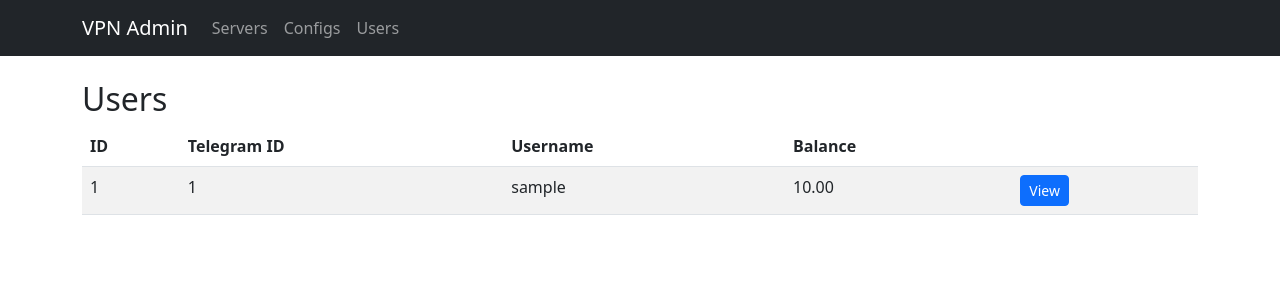
After one commit to Andriyshkoy/VPN, a Flask app: template admin/templates/users.html in a window 1280 px wide. The commit adds this page. Shown: the top 300 px of the page. Run offline with Flask 3, Linux system fonts and the light colour scheme; the template is opened without the code that fills it: most values are stand-ins (such as "Sample title", 1, 10 or a date in 2020); parts of the project's set-up code (start-up, migrations or seed data) failed here and were passed over.

Commit message:
Add user management pages and improve admin UI

```diff
--- a/admin/app.py
+++ b/admin/app.py
@@ -6,8 +6,14 @@ from flask import (Flask, abort, jsonify, redirect, render_template, request,
 
 from core.config import settings
 from core.db.unit_of_work import uow
-from core.services import (BillingService, ConfigService, ServerService,
-                           UserService)
+from core.services import (
+    BillingService,
+    ConfigService,
+    ServerService,
+    UserService,
+    User,
+    Config,
+)
 
 app = Flask(__name__, template_folder="templates")
 
@@ -142,6 +148,37 @@ def delete_config_form(config_id: int):
     return redirect(url_for("list_configs"))
 
 
+@app.route("/users", methods=["GET"])
+def list_users():
+    require_auth()
+    users = asyncio.run(user_service.list())
+    if request.accept_mimetypes.accept_json and not request.accept_mimetypes.accept_html:
+        return jsonify([asdict(u) for u in users])
+    return render_template("users.html", users=users)
+
+
+@app.route("/users/<int:user_id>", methods=["GET"])
+def view_user(user_id: int):
+    require_auth()
+
+    async def _get():
+        async with uow() as repos:
+            user = await repos["users"].get(id=user_id)
+            if not user:
+                return None, []
+            configs = await repos["configs"].list(owner_id=user_id)
+            return user, configs
+
+    user_obj, configs = asyncio.run(_get())
+    if not user_obj:
+        abort(404)
+    user = User.from_orm(user_obj)
+    cfgs = [Config.from_orm(c) for c in configs]
+    if request.accept_mimetypes.accept_json and not request.accept_mimetypes.accept_html:
+        return jsonify({"user": asdict(user), "configs": [asdict(c) for c in cfgs]})
+    return render_template("user_detail.html", user=user, configs=cfgs)
+
+
 @app.route("/users/<int:user_id>/topup", methods=["POST"])
 def top_up(user_id: int):
     require_auth()
--- a/admin/templates/base.html
+++ b/admin/templates/base.html
@@ -5,12 +5,21 @@
   <title>VPN Admin</title>
   <link href="https://cdn.jsdelivr.net/npm/bootstrap@5.3.0/dist/css/bootstrap.min.css" rel="stylesheet">
 </head>
-<body class="container mt-4">
-  <nav class="mb-3">
-    <a class="btn btn-secondary" href="{{ url_for('index') }}">Home</a>
-    <a class="btn btn-secondary" href="{{ url_for('list_servers') }}">Servers</a>
-    <a class="btn btn-secondary" href="{{ url_for('list_configs') }}">Configs</a>
+<body>
+  <nav class="navbar navbar-expand-lg navbar-dark bg-dark">
+    <div class="container">
+      <a class="navbar-brand" href="{{ url_for('index') }}">VPN Admin</a>
+      <div class="collapse navbar-collapse">
+        <ul class="navbar-nav me-auto mb-2 mb-lg-0">
+          <li class="nav-item"><a class="nav-link" href="{{ url_for('list_servers') }}">Servers</a></li>
+          <li class="nav-item"><a class="nav-link" href="{{ url_for('list_configs') }}">Configs</a></li>
+          <li class="nav-item"><a class="nav-link" href="{{ url_for('list_users') }}">Users</a></li>
+        </ul>
+      </div>
+    </div>
   </nav>
-  {% block body %}{% endblock %}
+  <div class="container mt-4">
+    {% block body %}{% endblock %}
+  </div>
 </body>
 </html>
--- a/admin/templates/index.html
+++ b/admin/templates/index.html
@@ -1,4 +1,4 @@
 {% extends 'base.html' %}
 {% block body %}
-<p>Use the navigation links above to manage servers and configs.</p>
+<p>Use the navigation links above to manage servers, configs and users.</p>
 {% endblock %}
--- /dev/null
+++ b/admin/templates/users.html
@@ -0,0 +1,26 @@
+{% extends 'base.html' %}
+{% block body %}
+<h2>Users</h2>
+<table class="table table-striped">
+  <thead>
+    <tr>
+      <th>ID</th>
+      <th>Telegram ID</th>
+      <th>Username</th>
+      <th>Balance</th>
+      <th></th>
+    </tr>
+  </thead>
+  <tbody>
+    {% for u in users %}
+    <tr>
+      <td>{{ u.id }}</td>
+      <td>{{ u.tg_id }}</td>
+      <td>{{ u.username or '' }}</td>
+      <td>{{ '%.2f'|format(u.balance) }}</td>
+      <td><a class="btn btn-sm btn-primary" href="{{ url_for('view_user', user_id=u.id) }}">View</a></td>
+    </tr>
+    {% endfor %}
+  </tbody>
+</table>
+{% endblock %}
--- a/core/services/user.py
+++ b/core/services/user.py
@@ -35,3 +35,9 @@ class UserService:
         async with self._uow() as repos:
             user = await repos["users"].get(id=user_id)
             return User.from_orm(user) if user else None
+
+    async def list(self) -> list[User]:
+        """Return all users."""
+        async with self._uow() as repos:
+            users = await repos["users"].list()
+            return [User.from_orm(u) for u in users]
```
Also changed, not shown: admin/templates/user_detail.html (added, +31 -0 lines).
